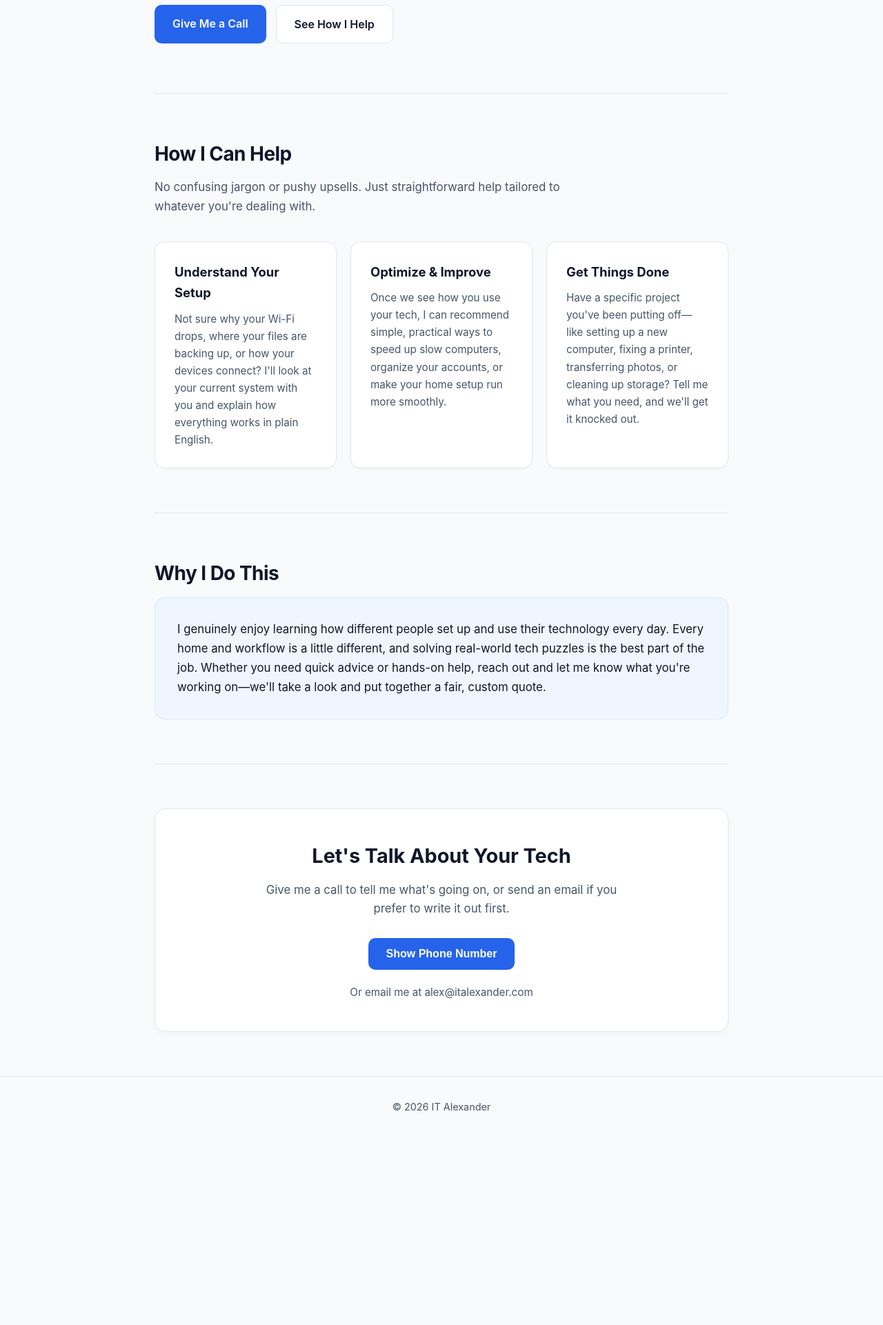
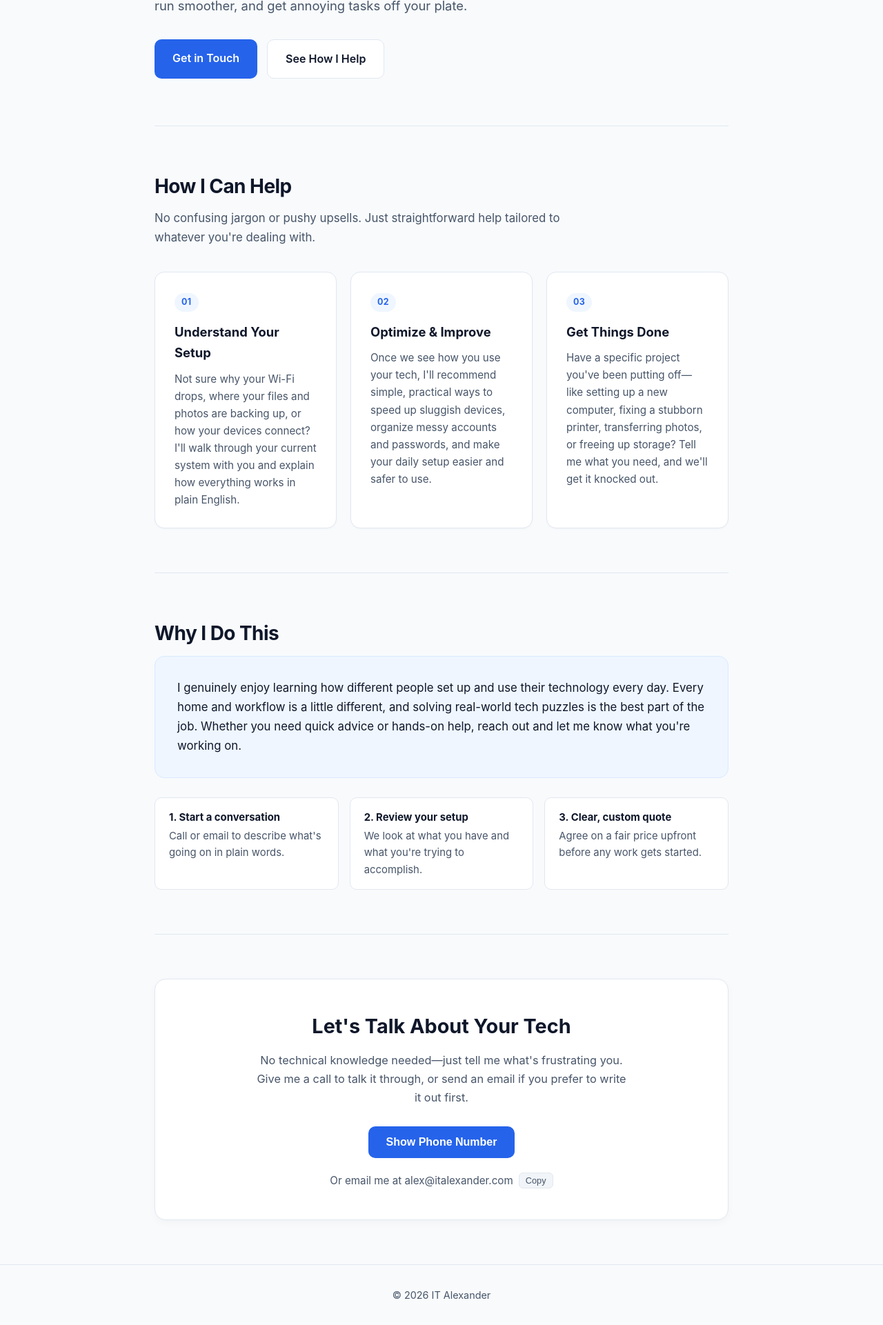
Before and after one commit to limalexander2-droid/italexander, a plain HTML site: page index.html in a window 1280 px wide. Shown: the part 360-2281 px from the top of the page at 69% size. Before the commit the page ends 2009 px from the top, so only its background shows below. Drawn offline with Linux system fonts and the light colour scheme.

Commit message:
Refactor index.html for improved layout and content
Updated the title, adjusted padding, and refined text for clarity. Added new styles for card tags and steps, and improved contact section layout.

```diff
--- a/index.html
+++ b/index.html
@@ -3,7 +3,7 @@
 <head>
   <meta charset="UTF-8" />
   <meta name="viewport" content="width=device-width, initial-scale=1.0" />
-  <title>IT Alexander | Personal Tech Help & Optimization</title>
+  <title>IT Alexander | Practical Tech Help for Everyday Life</title>
   <style>
     :root {
       --bg: #f8fafc;
@@ -42,9 +42,10 @@
 
     /* Navigation */
     header {
-      background-color: var(--surface);
+      background-color: rgba(255, 255, 255, 0.92);
+      backdrop-filter: blur(8px);
       border-bottom: 1px solid var(--border);
-      padding: 20px 0;
+      padding: 18px 0;
       position: sticky;
       top: 0;
       z-index: 10;
@@ -79,13 +80,13 @@
 
     /* Hero Section */
     .hero {
-      padding: 88px 0 72px;
+      padding: 84px 0 68px;
     }
 
     .hero h1 {
-      font-size: clamp(2.1rem, 4.5vw, 3.1rem);
+      font-size: clamp(2.15rem, 4.5vw, 3.15rem);
       font-weight: 800;
-      line-height: 1.18;
+      line-height: 1.16;
       letter-spacing: -0.03em;
       margin-bottom: 20px;
       color: var(--text);
@@ -94,7 +95,7 @@
     .hero p {
       font-size: 1.15rem;
       color: var(--muted);
-      max-width: 640px;
+      max-width: 630px;
       margin-bottom: 34px;
     }
 
@@ -143,14 +144,14 @@
     .section-title {
       font-size: 1.75rem;
       font-weight: 700;
-      margin-bottom: 12px;
+      margin-bottom: 10px;
       letter-spacing: -0.02em;
     }
 
     .section-subtitle {
       color: var(--muted);
       font-size: 1.05rem;
-      max-width: 640px;
+      max-width: 620px;
       margin-bottom: 36px;
     }
 
@@ -167,6 +168,24 @@
       border-radius: 14px;
       padding: 28px;
       box-shadow: 0 1px 3px rgba(0, 0, 0, 0.03);
+      transition: border-color 0.2s, box-shadow 0.2s;
+    }
+
+    .card:hover {
+      border-color: #cbd5e1;
+      box-shadow: 0 4px 12px rgba(0, 0, 0, 0.04);
+    }
+
+    .card-tag {
+      display: inline-block;
+      font-size: 0.78rem;
+      font-weight: 700;
+      color: var(--accent);
+      background-color: var(--accent-soft);
+      padding: 3px 10px;
+      border-radius: 999px;
+      margin-bottom: 14px;
+      letter-spacing: 0.03em;
     }
 
     .card h3 {
@@ -194,6 +213,29 @@
       color: var(--text);
     }
 
+    /* Simple Process Strip */
+    .steps-row {
+      display: grid;
+      grid-template-columns: repeat(auto-fit, minmax(200px, 1fr));
+      gap: 16px;
+      margin-top: 28px;
+    }
+
+    .step-item {
+      background: var(--surface);
+      border: 1px solid var(--border);
+      border-radius: 10px;
+      padding: 16px 20px;
+      font-size: 0.93rem;
+      color: var(--muted);
+    }
+
+    .step-item strong {
+      display: block;
+      color: var(--text);
+      margin-bottom: 2px;
+    }
+
     /* Contact Section */
     .contact-card {
       background-color: var(--surface);
@@ -211,9 +253,9 @@
 
     .contact-card p {
       color: var(--muted);
-      max-width: 520px;
+      max-width: 540px;
       margin: 0 auto 28px;
-      font-size: 1.05rem;
+      font-size: 1.02rem;
     }
 
     .contact-actions {
@@ -228,22 +270,45 @@
       font-weight: 700;
       color: var(--accent);
       text-decoration: none;
-      padding: 10px 20px;
+      padding: 10px 22px;
       background: var(--accent-soft);
       border-radius: 8px;
       display: none;
     }
 
+    .email-row {
+      display: flex;
+      align-items: center;
+      gap: 8px;
+      margin-top: 6px;
+      font-size: 0.95rem;
+      color: var(--muted);
+    }
+
     .email-link {
       color: var(--muted);
-      font-size: 0.95rem;
       text-decoration: none;
-      margin-top: 6px;
     }
 
     .email-link:hover {
       color: var(--accent);
       text-decoration: underline;
+    }
+
+    .copy-btn {
+      background: #f1f5f9;
+      border: 1px solid var(--border);
+      color: var(--muted);
+      font-size: 0.8rem;
+      padding: 3px 9px;
+      border-radius: 6px;
+      cursor: pointer;
+      transition: background 0.15s, color 0.15s;
+    }
+
+    .copy-btn:hover {
+      background: #e2e8f0;
+      color: var(--text);
     }
 
     /* Footer */
@@ -257,7 +322,7 @@
 
     @media (max-width: 600px) {
       .hero {
-        padding: 60px 0 48px;
+        padding: 56px 0 44px;
       }
       .nav-links a {
         margin-left: 16px;
@@ -284,10 +349,10 @@
     <section class="hero">
       <h1>Practical tech help for everyday life.</h1>
       <p>
-        Whether you want to understand how your home devices work together, make your setup run faster, or just need an extra hand getting a frustrating tech task finished—let's figure it out together.
+        Confused by your home Wi-Fi, dealing with a slow computer, or putting off a frustrating tech chore? I'll help you understand your setup, make it run smoother, and get annoying tasks off your plate.
       </p>
       <div class="btn-group">
-        <a href="#contact" class="btn">Give Me a Call</a>
+        <a href="#contact" class="btn">Get in Touch</a>
         <a href="#how-i-help" class="btn btn-secondary">See How I Help</a>
       </div>
     </section>
@@ -301,23 +366,26 @@
 
       <div class="grid">
         <div class="card">
+          <span class="card-tag">01</span>
           <h3>Understand Your Setup</h3>
           <p>
-            Not sure why your Wi-Fi drops, where your files are backing up, or how your devices connect? I'll look at your current system with you and explain how everything works in plain English.
+            Not sure why your Wi-Fi drops, where your files and photos are backing up, or how your devices connect? I'll walk through your current system with you and explain how everything works in plain English.
           </p>
         </div>
 
         <div class="card">
+          <span class="card-tag">02</span>
           <h3>Optimize & Improve</h3>
           <p>
-            Once we see how you use your tech, I can recommend simple, practical ways to speed up slow computers, organize your accounts, or make your home setup run more smoothly.
+            Once we see how you use your tech, I'll recommend simple, practical ways to speed up sluggish devices, organize messy accounts and passwords, and make your daily setup easier and safer to use.
           </p>
         </div>
 
         <div class="card">
+          <span class="card-tag">03</span>
           <h3>Get Things Done</h3>
           <p>
-            Have a specific project you've been putting off—like setting up a new computer, fixing a printer, transferring photos, or cleaning up storage? Tell me what you need, and we'll get it knocked out.
+            Have a specific project you've been putting off—like setting up a new computer, fixing a stubborn printer, transferring photos, or freeing up storage? Tell me what you need, and we'll get it knocked out.
           </p>
         </div>
       </div>
@@ -328,8 +396,23 @@
       <h2 class="section-title">Why I Do This</h2>
       <div class="approach-box">
         <p>
-          I genuinely enjoy learning how different people set up and use their technology every day. Every home and workflow is a little different, and solving real-world tech puzzles is the best part of the job. Whether you need quick advice or hands-on help, reach out and let me know what you're working on—we'll take a look and put together a fair, custom quote.
+          I genuinely enjoy learning how different people set up and use their technology every day. Every home and workflow is a little different, and solving real-world tech puzzles is the best part of the job. Whether you need quick advice or hands-on help, reach out and let me know what you're working on.
         </p>
+      </div>
+
+      <div class="steps-row">
+        <div class="step-item">
+          <strong>1. Start a conversation</strong>
+          Call or email to describe what's going on in plain words.
+        </div>
+        <div class="step-item">
+          <strong>2. Review your setup</strong>
+          We look at what you have and what you're trying to accomplish.
+        </div>
+        <div class="step-item">
+          <strong>3. Clear, custom quote</strong>
+          Agree on a fair price upfront before any work gets started.
+        </div>
       </div>
     </section>
 
@@ -338,13 +421,17 @@
       <div class="contact-card">
         <h2>Let's Talk About Your Tech</h2>
         <p>
-          Give me a call to tell me what's going on, or send an email if you prefer to write it out first.
+          No technical knowledge needed—just tell me what's frustrating you. Give me a call to talk it through, or send an email if you prefer to write it out first.
         </p>
 
         <div class="contact-actions">
           <button id="reveal-btn" class="btn" onclick="revealPhone()">Show Phone Number</button>
           <a id="phone-display" href="#"></a>
-          <a href="mailto:alex@italexander.com" class="email-link">Or email me at alex@italexander.com</a>
+
+          <div class="email-row">
+            <span>Or email me at <a href="mailto:alex@italexander.com" class="email-link">alex@italexander.com</a></span>
+            <button id="copy-email-btn" class="copy-btn" onclick="copyEmail()">Copy</button>
+          </div>
         </div>
       </div>
     </section>
@@ -358,7 +445,7 @@
 
   <script>
     function revealPhone() {
-      // Replace the two parts below with your real area code and number
+      // Replace the three parts below with your real area code and number digits
       const area = "555";
       const prefix = "123";
       const line = "4567";
@@ -374,6 +461,15 @@
       phoneLink.style.display = "inline-block";
       btn.style.display = "none";
     }
+
+    function copyEmail() {
+      navigator.clipboard.writeText("alex@italexander.com");
+      const btn = document.getElementById("copy-email-btn");
+      btn.textContent = "Copied!";
+      setTimeout(() => {
+        btn.textContent = "Copy";
+      }, 2000);
+    }
   </script>
 
 </body>
```
